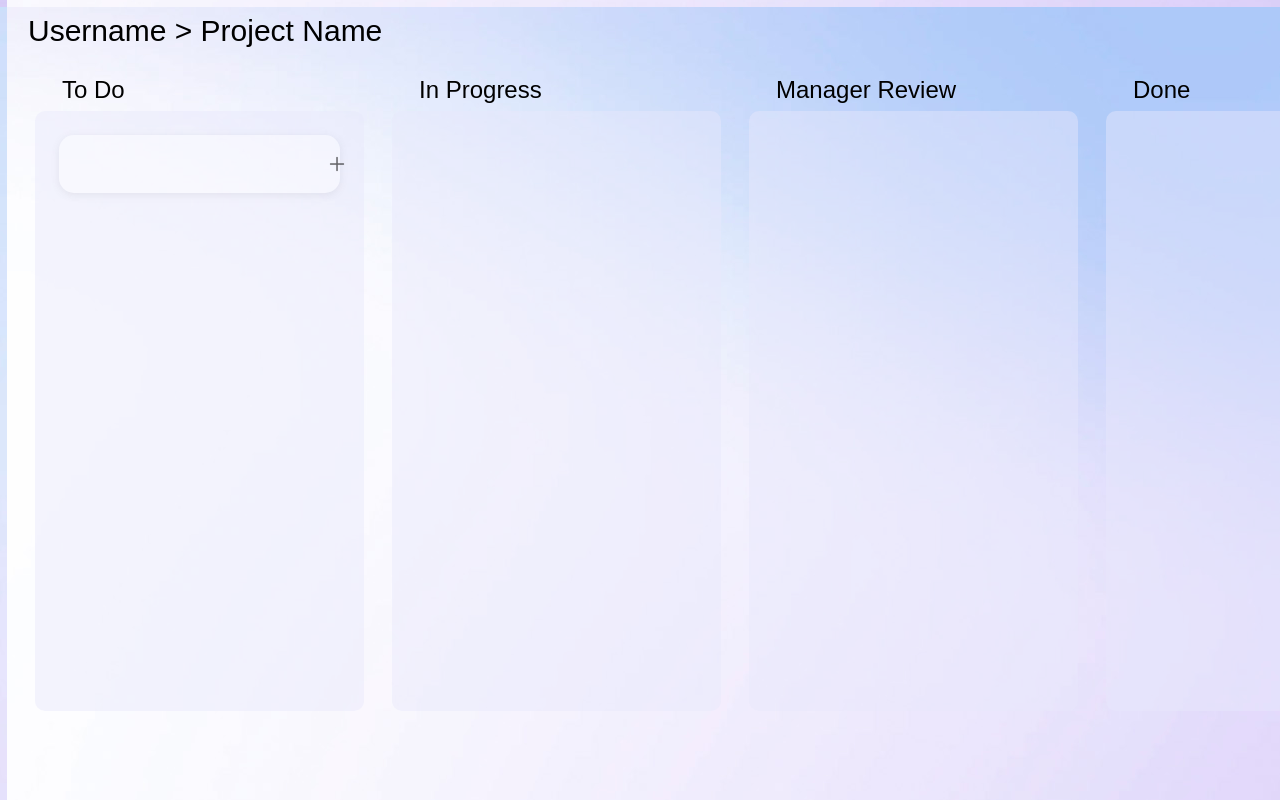
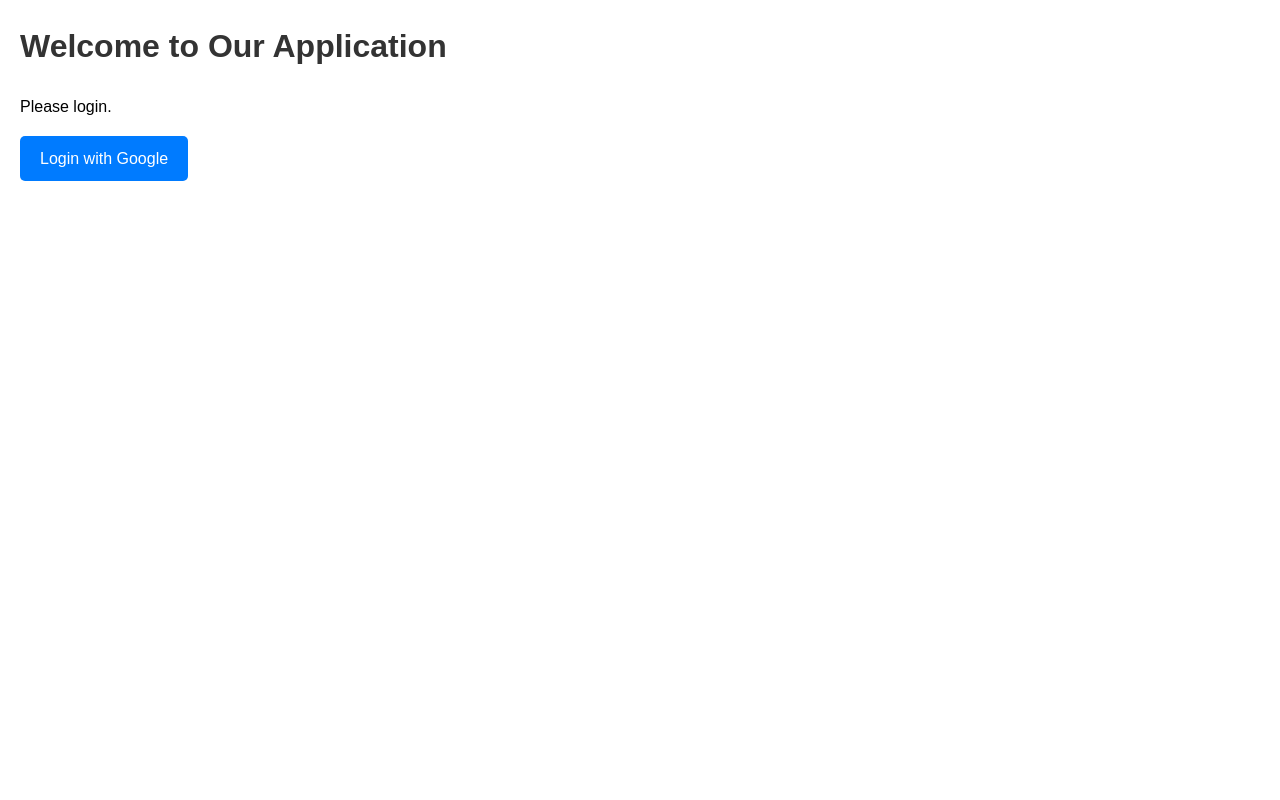
Before and after one commit to mayabenzeev/Task-Lighthouse-Web-App, a Flask app: page / in a window 1280 px wide; the page is wider, and only the part inside the window is pictured. Run offline with Flask 3, Linux system fonts and the light colour scheme.

Commit message:
working on auth, not working yet

```diff
--- a/app.py
+++ b/app.py
@@ -1,16 +1,66 @@
-from google.auth.transport.requests import Request
-from google.oauth2.credentials import Credentials
-from google_auth_oauthlib.flow import InstalledAppFlow
-from googleapiclient.discovery import build
-from googleapiclient.errors import HttpError
-
-from flask import Flask, render_template
+from distutils.command import build
+import os
+from flask import Flask, request, redirect, session, render_template, url_for
+from httplib2 import Credentials
+from src import OAuthManager, AppConfig
+from dotenv import load_dotenv
+load_dotenv()  # This takes environment variables from .env.
 
 app = Flask(__name__)
+app.secret_key = os.getenv('SECRET_KEY')
 
 @app.route('/')
-def home():
-    return render_template('index.html')
+def login():
+    """ Login page with link to Google login. """
+    auth_url = OAuthManager.get_authorization_url(
+        AppConfig.CLIENT_ID, AppConfig.REDIRECT_URI, AppConfig.SCOPE)
+    return render_template('login.html', auth_url=auth_url)
+
+@app.route('/oauth2callback')
+def oauth2callback():
+    """Endpoint to handle the redirect from Google after authorization."""
+    code = request.args.get('code')
+    if not code:
+        return redirect(url_for('login'))  # Redirect to login if no code is provided
+
+    tokens = OAuthManager.exchange_code_for_token(
+        code, AppConfig.CLIENT_ID, AppConfig.CLIENT_SECRET, AppConfig.REDIRECT_URI)
+
+    session['tokens'] = tokens  # Store tokens in the session
+
+    # Load credentials from the token
+    credentials = Credentials(
+        token=tokens.get('access_token'),
+        refresh_token=tokens.get('refresh_token'),
+        token_uri='https://oauth2.googleapis.com/token',
+        client_id=AppConfig.CLIENT_ID,
+        client_secret=AppConfig.CLIENT_SECRET,
+        scopes=[AppConfig.SCOPE]
+    )
+
+    # Create a service object to interact with the Google API
+    service = build('oauth2', 'v2', credentials=credentials)
+
+    # Get user information
+    user_info = service.userinfo().get().execute()
+    session['user_info'] = user_info  # Store user info in session
+
+    return redirect(url_for('homepage'))
+
+@app.route('/homepage')
+def homepage():
+    """Display user home page."""
+    user_info = session.get('user_info')
+    if not user_info:
+        return redirect(url_for('login'))  # Redirect to login if no user info in session
+    return render_template('homepage.html', user_info=user_info)
+
+@app.route('/logout')
+def logout():
+    """Log out the current user by clearing the session."""
+    session.clear()
+    return redirect(url_for('login'))
+
 
 if __name__ == '__main__':
     app.run(host='0.0.0.0', port=8000, debug=True)
--- /dev/null
+++ b/src/OAuthManager.py
@@ -0,0 +1,34 @@
+import urllib.parse
+import requests
+
+class OAuthManager:
+    """ Manages the OAuth2 flow for Google authentication. """
+    AUTH_BASE_URL = "https://accounts.google.com/o/oauth2/v2/auth"
+    TOKEN_URL = "https://oauth2.googleapis.com/token"
+
+    @staticmethod
+    def get_authorization_url(client_id, redirect_uri, scope):
+        # """ Build the authorization URL to initiate OAuth. """
+        params = {
+            "scope": scope,
+            "access_type": "offline",
+            "include_granted_scopes": "true",
+            "response_type": "code",
+            "redirect_uri": redirect_uri,
+            "client_id": client_id,
+        }
+        authorization_url = f"{OAuthManager.AUTH_BASE_URL}?{urllib.parse.urlencode(params)}"
+        return authorization_url
+
+    @staticmethod
+    def exchange_code_for_token(code, client_id, client_secret, redirect_uri):
+        """ Exchange the authorization code for an access token. """
+        data = {
+            'code': code,
+            'client_id': client_id,
+            'client_secret': client_secret,
+            'redirect_uri': redirect_uri,
+            'grant_type': 'authorization_code',
+        }
+        response = requests.post(OAuthManager.TOKEN_URL, data=data)
+        return response.json()
--- /dev/null
+++ b/src/__init__.py
@@ -0,0 +1,3 @@
+# Make OAuthManager class available at the package level
+from .OAuthManager import OAuthManager
+from .config import AppConfig
--- a/static/css/login.css
+++ b/static/css/login.css
@@ -1,50 +1,22 @@
 body {
-    font-family: Arial, Helvetica, sans-serif;
-    background-color: #f4f4f4;
-    margin: 0;
-    padding: 0;
-    display: flex;
-    justify-content: center;
-    align-items: center;
-    height: 100vh;
+    font-family: Arial, sans-serif;
+    line-height: 1.6;
+    margin: 20px;
 }
 
-.login-container {
-    background: white;
-    padding: 20px;
-    border-radius: 5px;
-    box-shadow: 0 0 10px rgba(0,0,0,0.1);
-    width: 300px;
+h1 {
+    color: #333;
 }
 
-.form-group {
-    margin-bottom: 15px;
+.btn-login {
+    display: inline-block;
+    padding: 10px 20px;
+    color: white;
+    background-color: #007BFF;
+    text-decoration: none;
+    border-radius: 5px;
 }
 
-label {
-    display: block;
-    margin-bottom: 5px;
-}
-
-input[type="text"],
-input[type="password"] {
-    width: 100%;
-    padding: 8px;
-    border: 1px solid #ccc;
-    border-radius: 4px;
-}
-
-button {
-    width: 100%;
-    padding: 10px;
-    border: none;
-    background-color: #007BFF;
-    color: white;
-    cursor: pointer;
-    border-radius: 4px;
-    font-size: 16px;
-}
-
-button:hover {
+.btn-login:hover {
     background-color: #0056b3;
 }
--- a/templates/login.html
+++ b/templates/login.html
@@ -3,24 +3,12 @@
 <head>
     <meta charset="UTF-8">
     <meta name="viewport" content="width=device-width, initial-scale=1.0">
-    <title>Login</title>
+    <title>Login with Google</title>
     <link rel="stylesheet" href="/static/css/login.css">
 </head>
 <body>
-    <div class="login-container">
-        <form action="/submit-your-login-form" method="POST">
-            <h2>Login</h2>
-            <div class="form-group">
-                <label for="username">Username:</label>
-                <input type="text" id="username" name="username" required>
-            </div>
-            <div class="form-group">
-                <label for="password">Password:</label>
-                <input type="password" id="password" name="password" required>
-            </div>
-            <button type="submit">Login</button>
-        </form>
-    </div>
-    <script type="text/javascript" src="/static/js/login.js"></script>
+    <h1>Welcome to Our Application</h1>
+    <p>Please login.</p>
+    <a href="{{ auth_url }}" class="btn-login">Login with Google</a>
 </body>
 </html>
```
Also changed, not shown: src/APIGoogleCalendarevent.py (deleted, +0 -23 lines), src/config.py (+11 -4 lines), templates/homepage.html (added, +14 -0 lines).
